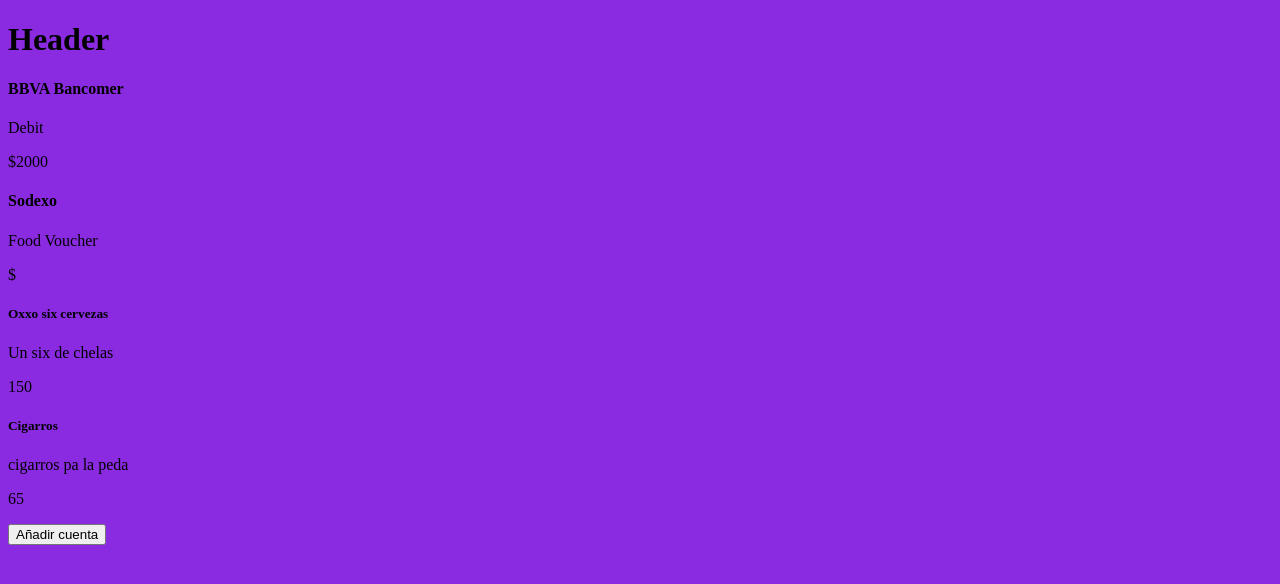
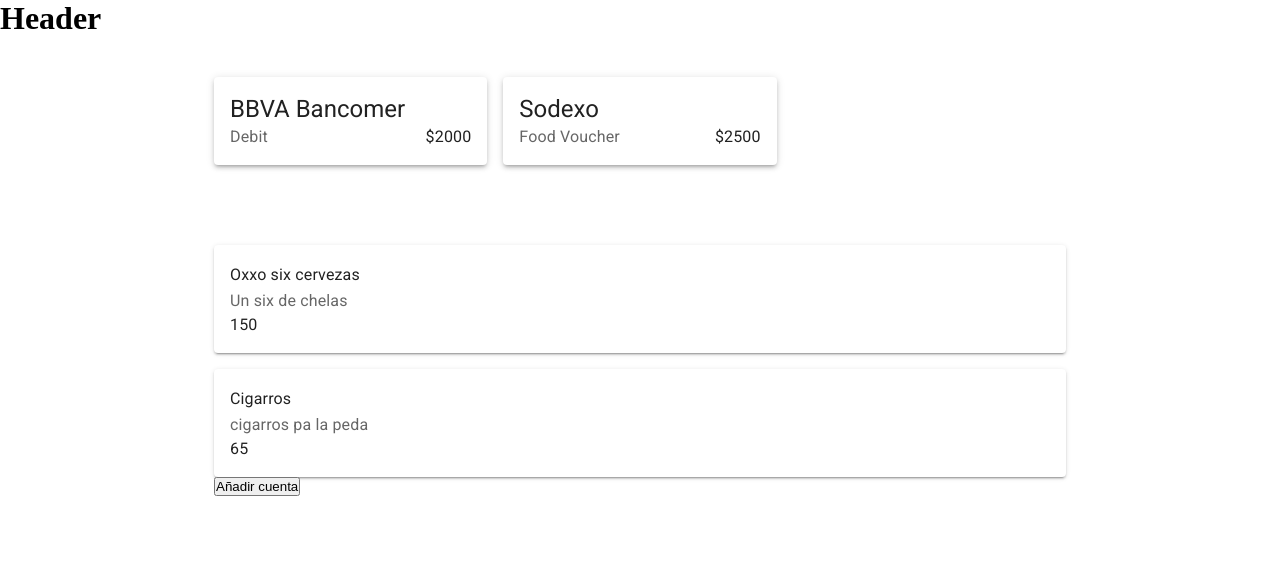
Before and after one commit to RafaelMoro/Personal-Finance, a React app: page / in a window 1280 px wide. Shown: the top 584 px of the page. Built offline with nearby package versions, Linux system fonts and the light colour scheme.

Commit message:
[ADD] - Starting applying MUI in the accounts and records

```diff
--- a/package.json
+++ b/package.json
@@ -14,6 +14,10 @@
   "author": "Rafael Moro",
   "license": "MIT",
   "dependencies": {
+    "@emotion/react": "^11.9.0",
+    "@emotion/styled": "^11.8.1",
+    "@mui/icons-material": "^5.8.2",
+    "@mui/material": "^5.8.2",
     "@reduxjs/toolkit": "^1.8.2",
     "react": "^18.1.0",
     "react-dom": "^18.1.0",
--- a/public/index.html
+++ b/public/index.html
@@ -3,8 +3,10 @@
 <head>
   <meta charset="UTF-8">
   <meta http-equiv="X-UA-Compatible" content="IE=edge">
-  <meta name="viewport" content="width=device-width, initial-scale=1.0">
+  <meta name="viewport" content="initial-scale=1, width=device-width" />
   <title>Personal Finances</title>
+  <link rel="stylesheet" href="https://fonts.googleapis.com/css?family=Roboto:300,400,500,700&display=swap" />
+  <link rel="stylesheet" href="https://fonts.googleapis.com/icon?family=Material+Icons" />
 </head>
 <body>
   <div id="app"></div>
--- a/src/components/Account.jsx
+++ b/src/components/Account.jsx
@@ -1,12 +1,22 @@
 import React from 'react'
+import Paper from '@mui/material/Paper'
+import Typography from '@mui/material/Typography'
+import Grid from '@mui/material/Grid'
+import '@styles/components/accounts.scss'
 
 const Account = ({ account }) => {
   return (
-    <section>
-      <h4>{ account.name }</h4>
-      <p>{account.type}</p>
-      <p>${account.initialAmount}</p>
-    </section>
+    <>
+      <Grid item xs={4}>
+        <Paper elevation={3} sx={{ p: 2, mb: 10, mt: 5 }}>
+            <Typography variant="h5" component="h4" >{account.name}</Typography>
+            <div className='card__description'>
+              <Typography color="text.secondary" >{account.type}</Typography>
+              <Typography>${account.initialAmount}</Typography>
+            </div>
+        </Paper>
+      </Grid>
+    </>
   )
 }
 
--- a/src/components/Record.jsx
+++ b/src/components/Record.jsx
@@ -1,12 +1,17 @@
 import React from 'react'
+import Grid from '@mui/material/Grid'
+import Paper from '@mui/material/Paper'
+import Typography from '@mui/material/Typography'
 
 const Record = ({ record }) => {
   return (
-    <section>
-      <h5>{record.shortName}</h5>
-      <p>{record.description}</p>
-      <p>{record.amount}</p>
-    </section>
+    <Grid item xs={12}>
+      <Paper elevation={2} sx={{ p: 2 }}>
+        <Typography variant="subtitle1">{record.shortName}</Typography>
+        <Typography color="text.secondary">{record.description}</Typography>
+        <Typography>{record.amount}</Typography>
+      </Paper>
+    </Grid>
   )
 }
 
--- a/src/containers/Accounts.jsx
+++ b/src/containers/Accounts.jsx
@@ -1,10 +1,11 @@
 import React from 'react'
+import Grid from '@mui/material/Grid'
 
 const Accounts = ({ children }) => {
   return (
-    <div>
+    <Grid container spacing={2}>
       { children }
-    </div>
+    </Grid >
   )
 }
 
--- a/src/containers/Records.jsx
+++ b/src/containers/Records.jsx
@@ -1,10 +1,11 @@
 import React from 'react'
+import Grid from '@mui/material/Grid'
 
 const Records = ({ children }) => {
   return (
-    <div>
+    <Grid container spacing={2}>
       { children }
-    </div>
+    </Grid >
   )
 }
 
--- a/src/pages/Main.jsx
+++ b/src/pages/Main.jsx
@@ -1,6 +1,7 @@
 import React from 'react'
 import { useSelector, useDispatch } from 'react-redux'
 import { createAccounts } from '../redux/slices/accounts.slice'
+import Container from '@mui/material/Container';
 import { Accounts } from '@containers/Accounts'
 import { Records } from '@containers/Records'
 import { Account } from '@components/Account'
@@ -9,7 +10,6 @@
 const Main = () => {
   const dispatch = useDispatch()
   const accountsState = useSelector(state => state.accounts.accounts)
-  console.log(accountsState)
   const accounts = [
     {
       name: "BBVA Bancomer",
@@ -19,7 +19,7 @@
     {
       name: "Sodexo",
       type: "Food Voucher",
-      intialAmount: 2500
+      initialAmount: 2500
     }
   ]
   const records = [
@@ -42,7 +42,7 @@
     }))
   }
   return (
-    <main>
+    <Container maxWidth="md" sc={{ bgcolor: '#f5f5f5' }}>
       <Accounts>
         {
           accounts.map((account, index) => ( <Account key={index} account={account} /> ))
@@ -55,7 +55,7 @@
       </Records>
       <button onClick={ clickHandler }>Añadir cuenta</button>
 
-    </main>
+    </Container>
   )
 }
 
--- a/src/routes/App.jsx
+++ b/src/routes/App.jsx
@@ -2,7 +2,7 @@
 import { BrowserRouter, Routes, Route } from 'react-router-dom'
 import { Header } from '@pages/Header'
 import { Main } from '@pages/Main'
-import '@styles/globals.scss'
+import '@styles/main.scss'
 
 const App = () => {
   return (
--- /dev/null
+++ b/src/styles/components/accounts.scss
@@ -0,0 +1,4 @@
+.card__description {
+  display: flex;
+  justify-content: space-between;
+}
--- a/src/styles/globals.scss
+++ /dev/null
@@ -1,3 +0,0 @@
-body {
-  background-color: blueviolet;
-}
--- /dev/null
+++ b/src/styles/main.scss
@@ -0,0 +1,5 @@
+* {
+  margin: 0;
+  padding: 0;
+  box-sizing: border-box;
+}
```
